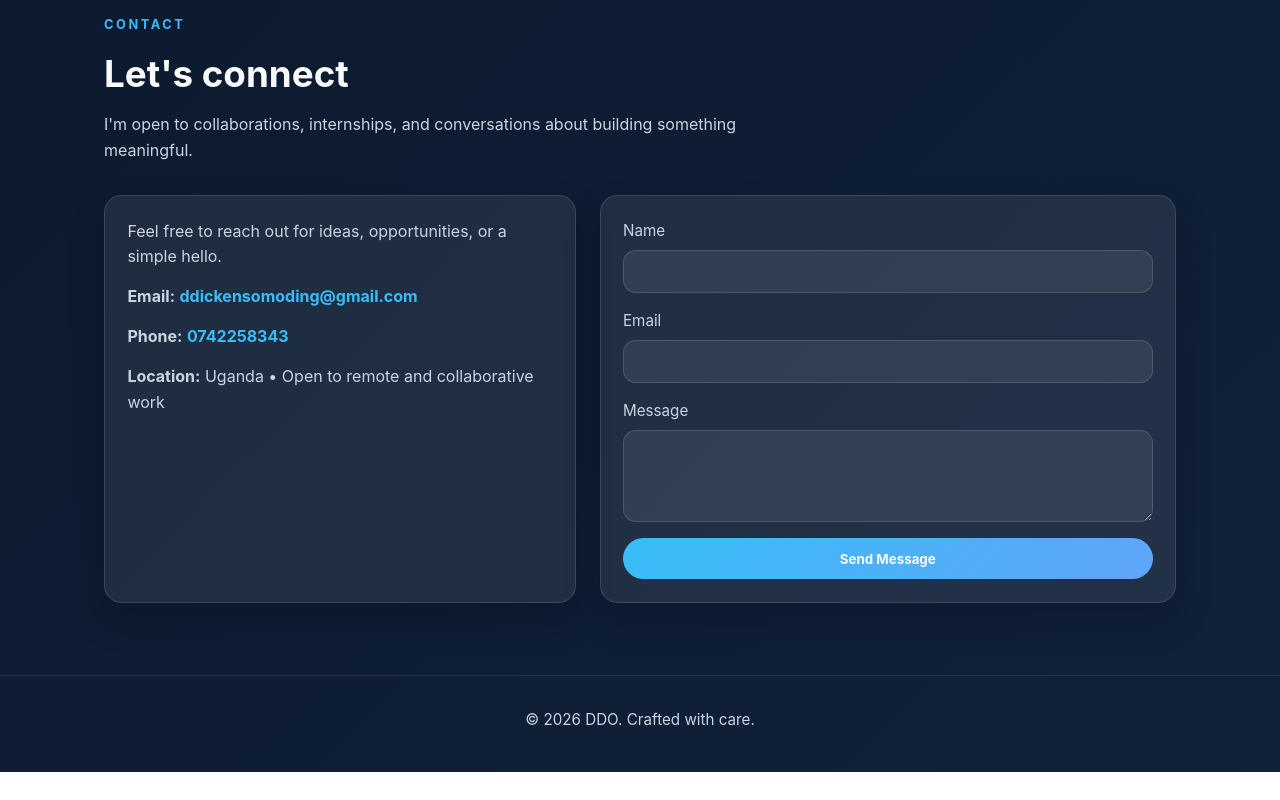
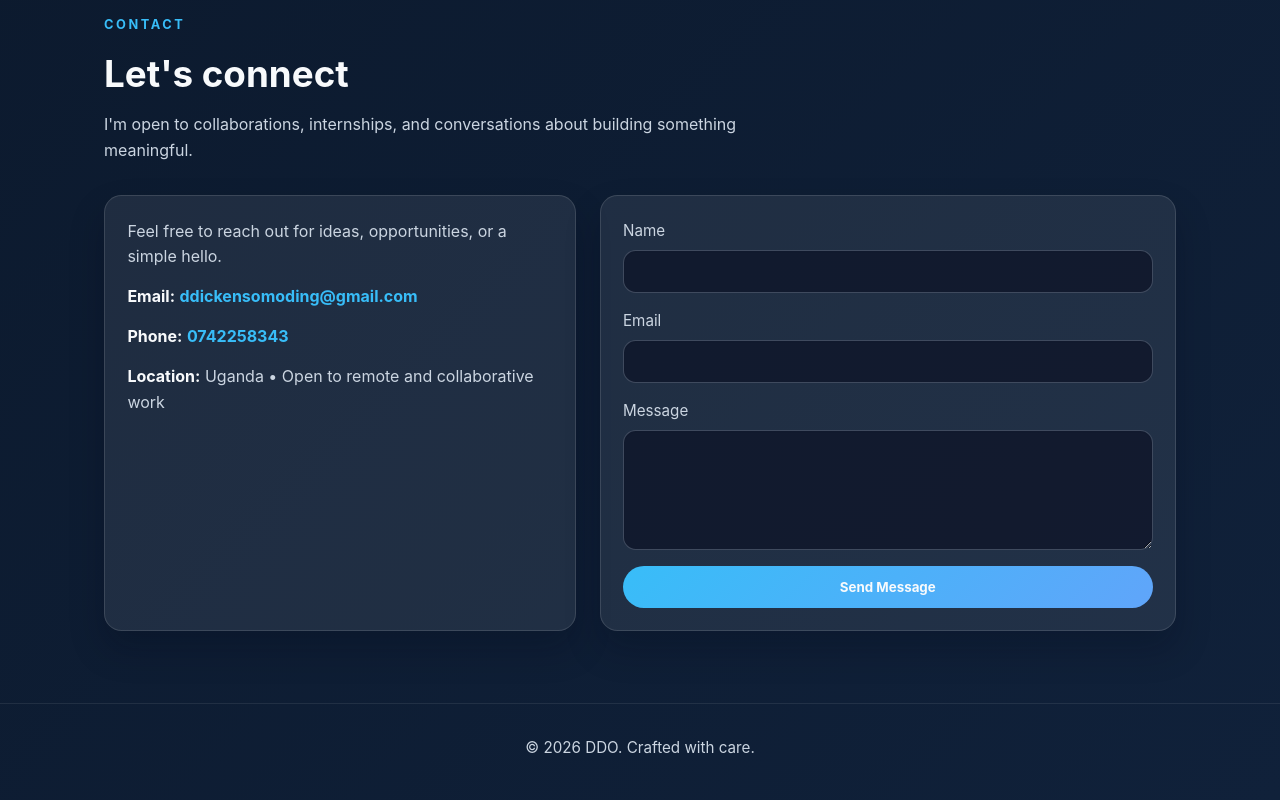
Before and after one commit to Dickens12-derrick/Dickens_Portfolio, a React (Vite) app in the folder my-portfolio/: page / in a window 1280 px wide. Shown: the part 2794-3594 px from the top of the page. Before the commit the page ends 3566 px from the top, so only its background shows below. Built offline with nearby package versions, Linux system fonts and the light colour scheme.

Commit message:
Edited Email Section

```diff
--- a/my-portfolio/src/App.css
+++ b/my-portfolio/src/App.css
@@ -426,10 +426,17 @@
 .form-group textarea {
   padding: 0.8rem 0.9rem;
   border-radius: 0.8rem;
-  border: 1px solid var(--border-color);
-  background-color: var(--surface-bg);
-  color: var(--text-primary);
-  transition: background 0.35s ease, border-color 0.35s ease, color 0.35s ease;
+  border: 1px solid var(--input-border);
+  background-color: var(--input-bg);
+  color: var(--input-text);
+  transition: background 0.35s ease, border-color 0.35s ease, color 0.35s ease, box-shadow 0.2s ease;
+  box-shadow: inset 0 1px 2px rgba(15, 23, 42, 0.03);
+}
+
+.form-group input::placeholder,
+.form-group textarea::placeholder {
+  color: var(--input-placeholder);
+  opacity: 1;
 }
 
 .form-group input:-webkit-autofill,
@@ -438,9 +445,9 @@
 .form-group textarea:-webkit-autofill,
 .form-group textarea:-webkit-autofill:hover,
 .form-group textarea:-webkit-autofill:focus {
-  -webkit-text-fill-color: var(--text-primary);
-  -webkit-box-shadow: 0 0 0px 1000px var(--surface-bg) inset;
-  box-shadow: 0 0 0px 1000px var(--surface-bg) inset;
+  -webkit-text-fill-color: var(--input-text);
+  -webkit-box-shadow: 0 0 0px 1000px var(--input-bg) inset;
+  box-shadow: 0 0 0px 1000px var(--input-bg) inset;
   border-color: var(--accent);
 }
 
@@ -448,6 +455,16 @@
 .form-group textarea:focus {
   outline: none;
   border-color: var(--accent);
+  box-shadow: 0 0 0 4px var(--input-focus-ring);
+}
+
+.form-group textarea {
+  resize: vertical;
+  min-height: 120px;
+}
+
+.contact-info strong {
+  color: var(--text-primary);
 }
 
 .footer {
--- a/my-portfolio/src/App.jsx
+++ b/my-portfolio/src/App.jsx
@@ -173,7 +173,7 @@ export default function App() {
               <a href="https://www.facebook.com/da.dext.ding" target="_blank" rel="noopener noreferrer" aria-label="Facebook">
                 <FaFacebook size={24} />
               </a>
-              <a href="mailto:ddickensomoding@gmail.com" aria-label="Email">
+              <a href="mailto:ddickensomoding@gmail.com?subject=Portfolio%20Inquiry" aria-label="Email Derrick Dickens Omoding">
                 <FaEnvelope size={24} />
               </a>
             </div>
@@ -271,7 +271,7 @@ export default function App() {
               <p>Feel free to reach out for ideas, opportunities, or a simple hello.</p>
               <p>
                 <strong>Email:</strong>{' '}
-                <a className="contact-link" href="mailto:ddickensomoding@gmail.com" data-hover="Send email" aria-label="Send an email to Derrick Dickens Omoding">
+                <a className="contact-link" href="mailto:ddickensomoding@gmail.com?subject=Portfolio%20Inquiry" data-hover="Send email" aria-label="Send an email to Derrick Dickens Omoding">
                   ddickensomoding@gmail.com
                 </a>
               </p>
--- a/my-portfolio/src/index.css
+++ b/my-portfolio/src/index.css
@@ -7,6 +7,11 @@
   --accent: #38bdf8;
   --accent-hover: #0ea5e9;
   --border-color: rgba(255, 255, 255, 0.14);
+  --input-bg: rgba(15, 23, 42, 0.82);
+  --input-border: rgba(148, 163, 184, 0.35);
+  --input-text: #f8fafc;
+  --input-placeholder: #cbd5e1;
+  --input-focus-ring: rgba(56, 189, 248, 0.38);
   --shadow: 0 18px 35px rgba(2, 8, 23, 0.24);
   --app-gradient-start: #07111f;
   --app-gradient-end: #10213a;
@@ -24,7 +29,12 @@
   --text-secondary: #475569;
   --accent: #0284c7;
   --accent-hover: #0369a1;
-  --border-color: rgba(15, 23, 42, 0.08);
+  --border-color: rgba(15, 23, 42, 0.12);
+  --input-bg: #ffffff;
+  --input-border: rgba(15, 23, 42, 0.16);
+  --input-text: #0f172a;
+  --input-placeholder: #64748b;
+  --input-focus-ring: rgba(2, 132, 199, 0.22);
   --shadow: 0 14px 30px rgba(15, 23, 42, 0.08);
   --app-gradient-start: #f8fbff;
   --app-gradient-end: #dbeafe;
```
